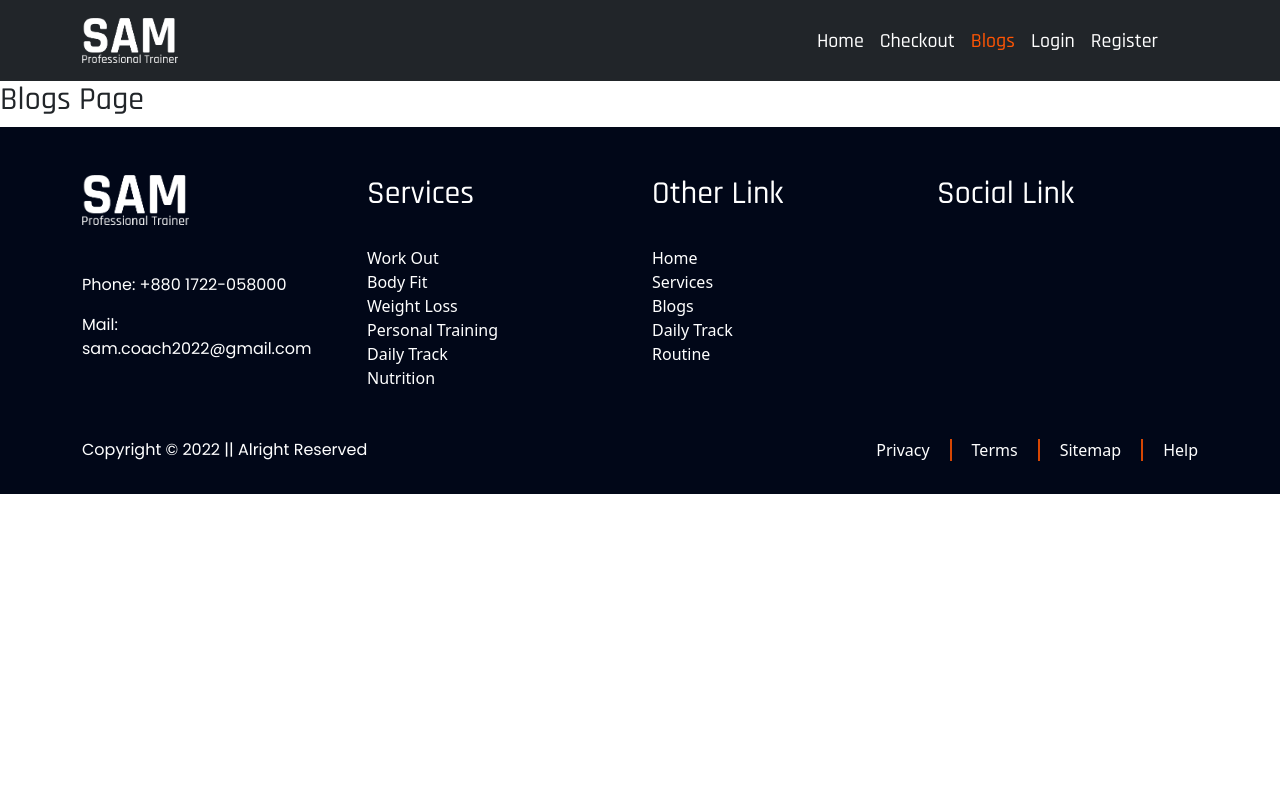
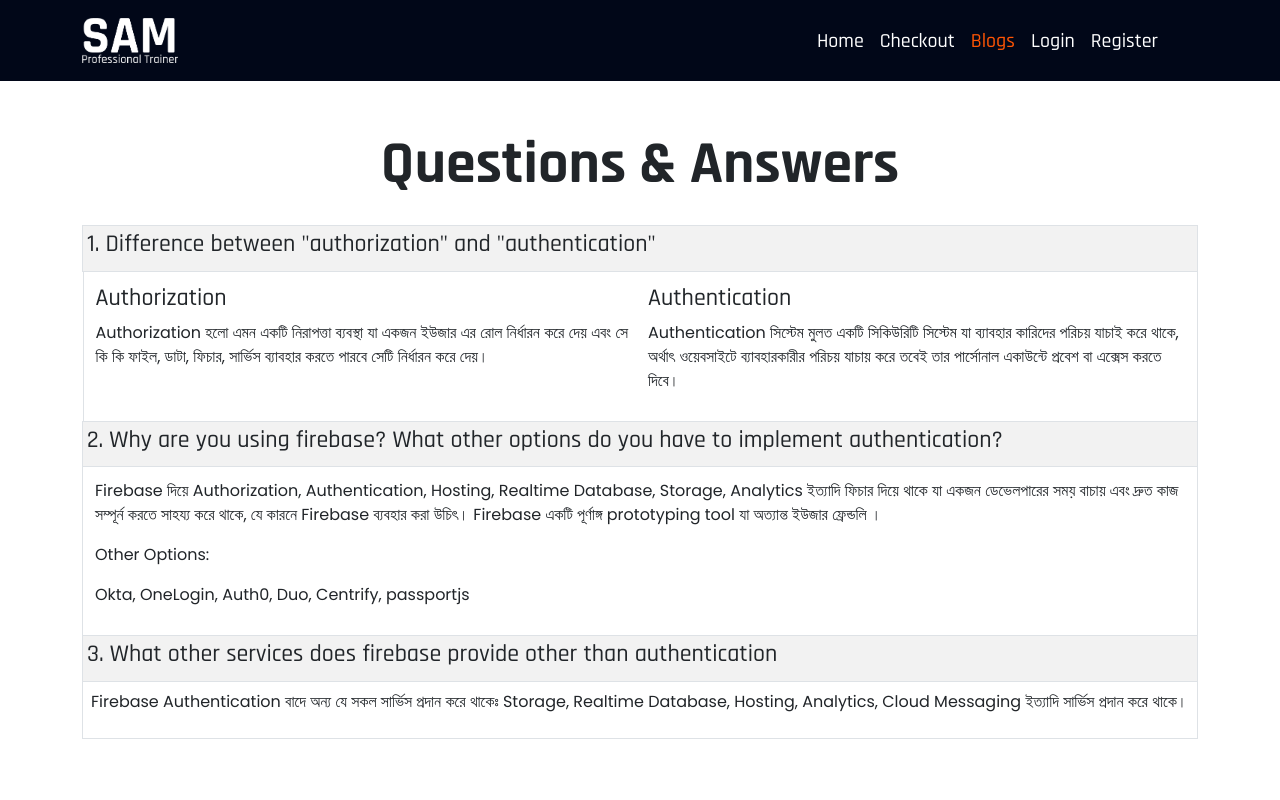
Before and after one commit to SamiulxHasanx07/gym-trainer-react-app-with-auth, a React (Create React App) app: page /blogs in a window 1280 px wide. Shown: the top 800 px of the page. Built offline with nearby package versions, Linux system fonts and the light colour scheme; no server answers.

Commit message:
Bloge page Done

```diff
--- a/src/App.css
+++ b/src/App.css
@@ -28,6 +28,13 @@
 .primary-bg{
   background-color: var(--main-color);
 }
+/* navbar  */
+.navbar{
+  background-color: var(--black-color);
+}
+.navbar a:hover, .logout:hover{
+  color: var(--main-color) !important;
+}
 /* Button */
 .card-btn{
   background-color: var(--main-color);
--- a/src/App.js
+++ b/src/App.js
@@ -1,5 +1,6 @@
 import { Route, Routes } from 'react-router-dom';
 import './App.css';
+import About from './Pages/About/About';
 import Login from './Pages/Auth/Login/Login';
 import RequireAuth from './Pages/Auth/RequireAuth/RequireAuth';
 import ResetPassword from './Pages/Auth/ResetPassword/ResetPassword';
@@ -25,6 +26,7 @@
           </RequireAuth>
         }></Route>
         <Route path='/blogs' element={<Blogs></Blogs>}></Route>
+        <Route path='/about' element={<About></About>}></Route>
         <Route path='/login' element={<Login></Login>}></Route>
         <Route path='/resetpass' element={<ResetPassword></ResetPassword>}></Route>
         <Route path='/signup' element={<Signup></Signup>}></Route>
--- /dev/null
+++ b/src/Pages/About/About.js
@@ -0,0 +1,11 @@
+import React from 'react';
+
+const About = () => {
+    return (
+        <div>
+            <h2>About Me Page</h2>
+        </div>
+    );
+};
+
+export default About;
--- /dev/null
+++ b/src/Pages/Blogs/Blog/Blog.js
@@ -0,0 +1,58 @@
+import React from 'react';
+import { Table } from 'react-bootstrap';
+
+const Blog = () => {
+    return (
+        <div>
+            <Table striped bordered hover size="sm" className='mt-4'>
+                <tbody>
+                    <tr>
+                        <td>
+                            <h4>1. Difference between "authorization" and "authentication"</h4>
+                        </td>
+                    </tr>
+                    <tr>
+                        <td className='d-flex'>
+                            <div className='w-50 p-2'>
+                                <h4>Authorization</h4>
+                                <p>Authorization হলো এমন একটি নিরাপত্তা ব্যবস্থা যা একজন ইউজার এর রোল নির্ধারন করে দেয় এবং সে কি কি ফাইল, ডাটা, ফিচার, সার্ভিস ব্যাবহার করতে পারবে সেটি নির্ধারন করে দেয়।</p>
+                            </div>
+                            <div className='w-50 p-2'>
+                                <h4>Authentication</h4>
+                                <p>Authentication সিস্টেম মুলত একটি সিকিউরিটি সিস্টেম যা ব্যাবহার কারিদের পরিচয় যাচাই করে থাকে, অর্থাৎ ওয়েবসাইটে ব্যাবহারকারীর পরিচয় যাচায় করে তবেই তার পার্সোনাল একাউন্টে প্রবেশ বা এক্সেস করতে দিবে।</p>
+
+                            </div>
+                        </td>
+
+                    </tr>
+                    <tr>
+                        <td>
+                            <h4>2. Why are you using firebase? What other options do you have to implement authentication?</h4>
+                        </td>
+                    </tr>
+                    <tr>
+                        <td>
+                            <div className='p-2'>
+                                <p>Firebase দিয়ে Authorization, Authentication, Hosting, Realtime Database, Storage, Analytics ইত্যাদি ফিচার দিয়ে থাকে যা একজন ডেভেলপারের সময় বাচায় এবং দ্রুত কাজ সম্পূর্ন করতে সাহয্য করে থাকে, যে কারনে Firebase ব্যবহার করা উচিৎ। Firebase একটি পূর্ণাঙ্গ prototyping tool যা অত্যান্ত ইউজার ফ্রেন্ডলি ।</p>
+                                <p>Other Options:</p>
+                                <p>Okta, OneLogin, Auth0, Duo, Centrify, passportjs</p>
+                            </div>
+                        </td>
+                    </tr>
+                    <tr>
+                        <td>
+                            <h4>3. What other services does firebase provide other than authentication</h4>
+                        </td>
+                    </tr>
+                    <tr>
+                        <td className='p-2'>
+                            <p>Firebase Authentication বাদে অন্য যে সকল সার্ভিস প্রদান করে থাকেঃ Storage, Realtime Database, Hosting, Analytics, Cloud Messaging ইত্যাদি সার্ভিস প্রদান করে থাকে।</p>
+                        </td>
+                    </tr>
+                </tbody>
+            </Table>
+        </div>
+    );
+};
+
+export default Blog;
--- a/src/Pages/Blogs/Blogs.js
+++ b/src/Pages/Blogs/Blogs.js
@@ -1,9 +1,14 @@
 import React from 'react';
+import { Container } from 'react-bootstrap';
+import Blog from './Blog/Blog';
 
 const Blogs = () => {
     return (
-        <div>
-            <h2>Blogs Page</h2>
+        <div className='blogs py-5'>
+            <Container>
+                <h2 className='sec-title text-center'>Questions & Answers</h2>
+                <Blog></Blog>
+            </Container>
         </div>
     );
 };
--- a/src/Pages/CustomLink/CustomLink.js
+++ b/src/Pages/CustomLink/CustomLink.js
@@ -1,10 +1,26 @@
+import { useEffect, useState } from 'react';
 import { Link, useMatch, useResolvedPath } from 'react-router-dom';
 const CustomLink = ({ children, to, ...props }) => {
     const resolved = useResolvedPath(to);
     const match = useMatch({ path: resolved.pathname, end: true });
+
+    // const [scrollPosition, setScrollPosition] = useState(0);
+    // const handleScroll = () => {
+    //     const position = window.pageYOffset;
+    //     setScrollPosition(position);
+    // };
+    // useEffect(() => {
+    //     window.addEventListener('scroll', handleScroll, { passive: true });
+
+    //     return () => {
+    //         window.removeEventListener('scroll', handleScroll);
+    //     };
+    // }, []);
+
+    // const position = scrollPosition >= 100;
     return (
         <Link
-            style={{ color: match ? "#ff5504" : "white"}}
+            style={{ color: match ? "#ff5504" : '#fff' }}
             to={to}
             {...props}
         >
--- a/src/Pages/Shared/Header/Header.js
+++ b/src/Pages/Shared/Header/Header.js
@@ -1,6 +1,6 @@
 
 import { signOut } from 'firebase/auth';
-import React from 'react';
+import React, { useEffect, useState } from 'react';
 import { Container, Nav, Navbar } from 'react-bootstrap';
 import { useAuthState } from 'react-firebase-hooks/auth';
 import { Link } from 'react-router-dom';
@@ -14,10 +14,25 @@
     const Logout = () => {
         signOut(auth);
     };
+    // const [scrollPosition, setScrollPosition] = useState(0);
+    // const handleScroll = () => {
+    //     const position = window.pageYOffset;
+    //     setScrollPosition(position);
+    // };
+
+    // useEffect(() => {
+    //     window.addEventListener('scroll', handleScroll, { passive: true });
+
+    //     return () => {
+    //         window.removeEventListener('scroll', handleScroll);
+    //     };
+    // }, []);
+
+    // const position = scrollPosition >=100;
 
 
     return (
-        <Navbar collapseOnSelect expand="lg" bg="dark" variant="dark">
+        <Navbar collapseOnSelect expand="lg" bg="" variant="dark" sticky='top'>
             <Container>
                 <Link to='/'>
                     <img style={{ height: '45px' }} src={logo} alt="" />
@@ -31,12 +46,15 @@
 
 
                         {
-                            user?(<button className='text-white btn btn-link me-4 m-0' onClick={Logout}>Logout</button>) : (<CustomLink className='me-3' to='/login'>Login</CustomLink>)
+                            user ? (<p style={{ cursor: "pointer" }} className='text-white logout me-3 m-0' onClick={Logout}>Logout</p>) : (<CustomLink className='me-3' to='/login'>Login</CustomLink>)
                         }
 
-                        <CustomLink className='me-3' to='/signup'>Register</CustomLink>
-                        <p className='text-white me-4  m-0' style={{textDecoration:'none'}}>{user?'Hi, ':''}{user?user.displayName:''}</p>
-                        <img style={{height:'45px', borderRadius:'100px'}} src={user?.photoURL} alt="" />
+                        {
+                            user ? "" : (<CustomLink className='me-3' to='/signup'>Register</CustomLink>)
+                        }
+
+                        <p className='text-white me-4  m-0' style={{ textDecoration: 'none' }}>{user ? 'Hi, ' : ''}{user ? user.displayName : ''}</p>
+                        <img style={{ height: '45px', borderRadius: '100px' }} src={user?.photoURL} alt="" />
                         {/* <button className="btn btn-link text-white">Logout</button> */}
                     </Nav>
                 </Navbar.Collapse>
```
